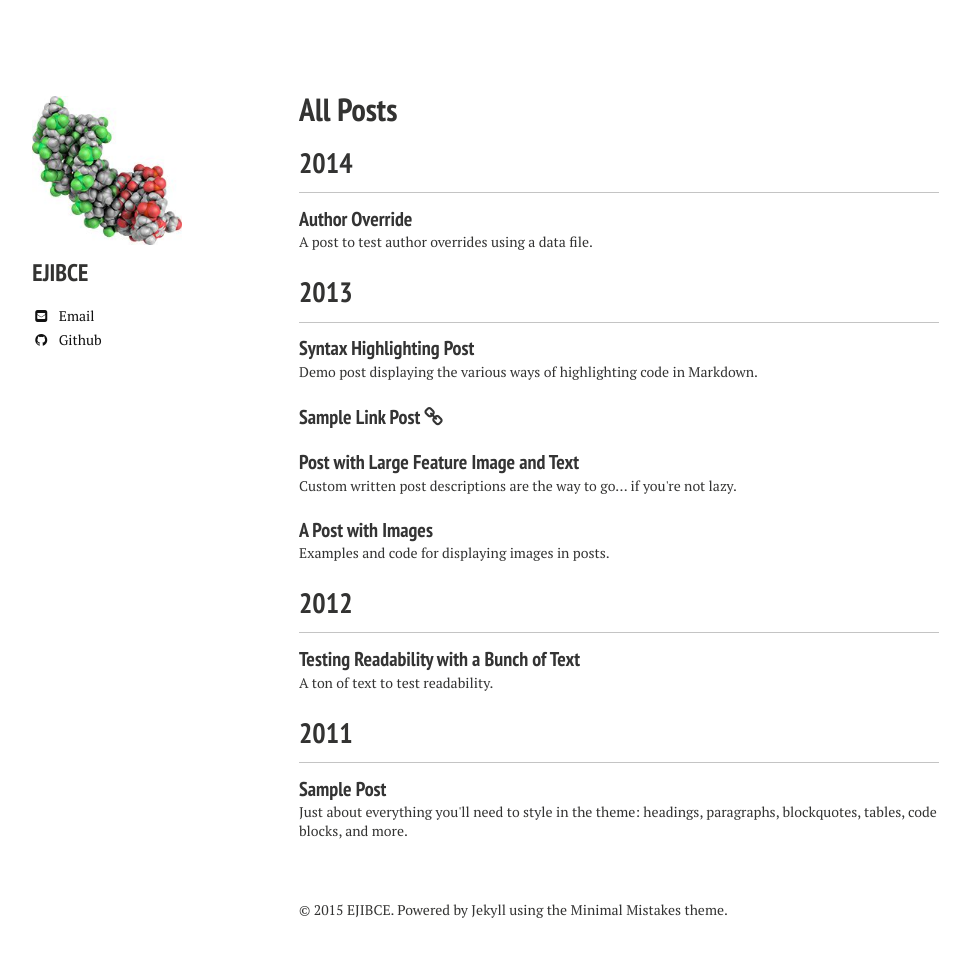
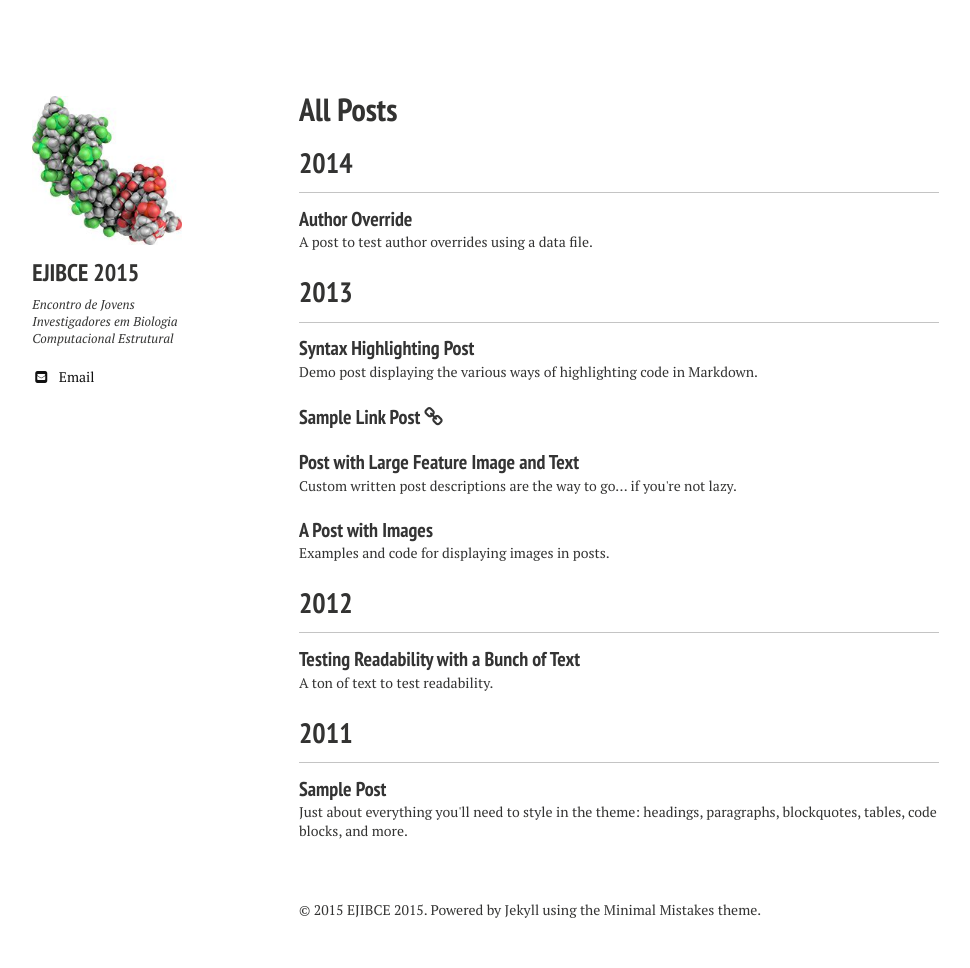
Before and after one commit to ejibce/ejibce.github.io, a Jekyll site: the page built from posts/index.md, in a window 1280 px wide. Shown: the whole page, without its empty margins (21-991 px from the left). Built offline with Jekyll 4.4.1, drawn with Linux system fonts in a browser that asks for light colours; nearby versions of some CDN libraries.

Commit message:
Added brief description, removed github handle

```diff
--- a/_config.yml
+++ b/_config.yml
@@ -1,6 +1,6 @@
 # Site wide configuration
 
-title:            EJIBCE
+title:            EJIBCE 2015
 locale:           pt_PT
 url:
 
@@ -26,21 +26,21 @@ kramdown:
 
 # Site owner
 owner:
-  name: EJIBCE
+  name: EJIBCE 2015
   avatar: avatar-ejibce.jpg
-  bio:
+  bio: "Encontro de Jovens Investigadores em Biologia Computacional Estrutural"
   email: ejibce@gmail.com
   disqus-shortname:
   twitter: #username
   facebook: #username
   google:
     plus: #username
-    analytics: UA-68861519-1 # Deixem isto.
+    analytics: UA-68861519-1
     verify:
     ad-client:
     ad-slot:
   bing-verify:
-  github: ejibce
+  github:
   stackoverflow: #123456/username   from a "http://stackoverflow.com/users/123456/username" link
   linkedin: #username
   xing: #username
```
